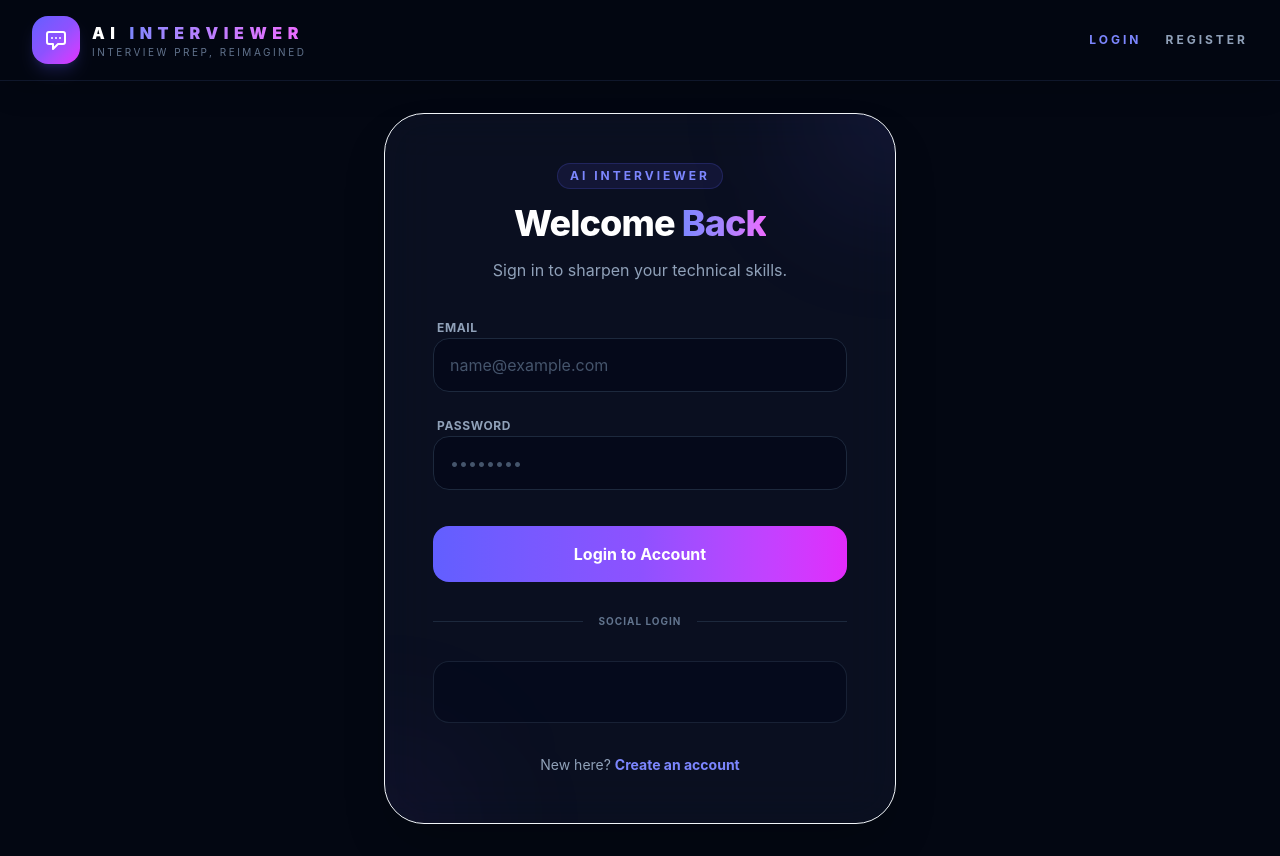
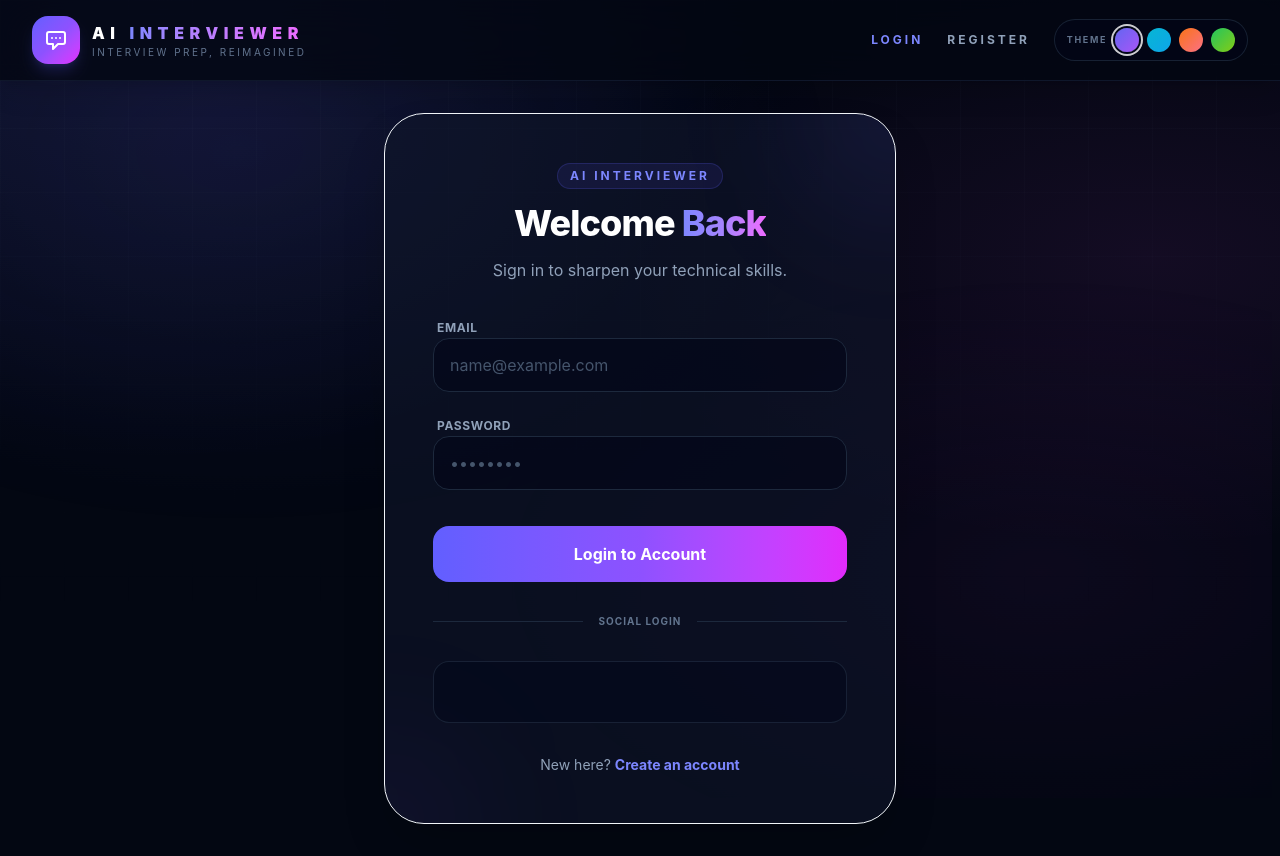
Before and after one commit to Mehtab7068/Google-Ai-Interview, a React (Vite) app in the folder frontend/: page /login in a window 1280 px wide. Built offline with nearby package versions, Linux system fonts and the light colour scheme; no server answers.

Commit message:
update in ui

```diff
--- a/frontend/src/App.jsx
+++ b/frontend/src/App.jsx
@@ -1,5 +1,5 @@
-import React, { lazy, Suspense } from 'react'
-import { Routes, Route } from 'react-router-dom'
+import { lazy, Suspense } from 'react'
+import { Routes, Route, useLocation } from 'react-router-dom'
 import useSocket from './hooks/useSocket';
 import { ToastContainer } from 'react-toastify';
 import Header from './components/Header';
@@ -15,14 +15,16 @@ const SessionReview = lazy(() => import('./pages/SessionReview'));
 
 const App = () => {
   useSocket();
+  const location = useLocation();
 
   return (
-    <div className='min-h-screen bg-[#030712] text-slate-100 relative overflow-hidden font-sans selection:bg-indigo-500/30 selection:text-white'>
+    <div className='app-shell min-h-screen text-slate-100 relative overflow-hidden font-sans selection:bg-indigo-500/30 selection:text-white'>
       <div className='relative z-10 flex flex-col min-h-screen'>
         <Header />
           <main className='flex-grow w-full'>
             <Suspense fallback={<div className='flex min-h-[60vh] items-center justify-center text-sm uppercase tracking-[0.25em] text-slate-400'>Loading workspace...</div>}>
-              <Routes>
+              <div key={location.pathname} className="route-transition">
+                <Routes>
             {/* Public routes - accessible to everyone */}
             <Route path='/' element={<Landing />} />
             <Route path='/login' element={<Login />} />
@@ -38,7 +40,8 @@ const App = () => {
 
             {/* 404 */}
             <Route path="*" element={<NotFound />} />
-              </Routes>
+                </Routes>
+              </div>
             </Suspense>
         </main>
       </div>
--- a/frontend/src/components/Header.jsx
+++ b/frontend/src/components/Header.jsx
@@ -2,6 +2,7 @@ import { useState } from "react"
 import { Link, useNavigate, useLocation } from "react-router-dom"
 import { useSelector, useDispatch } from "react-redux"
 import { logout, reset } from "../features/auth/authSlice"
+import ThemePicker from "./ThemePicker"
 
 const Header = () => {
   const navigate = useNavigate();
@@ -37,6 +38,7 @@ const Header = () => {
         </Link>
 
         <nav className="hidden md:flex items-center gap-6">
+          <div className="flex items-center gap-6">
             {user ? (
               <>
               <Link to="/dashboard" className={`text-xs font-bold uppercase tracking-[0.25em] transition ${isActive('/dashboard') ? 'text-indigo-400 border-b-2 border-indigo-500' : 'text-slate-400 hover:text-white border-b-2 border-transparent'}`}>Dashboard</Link>
@@ -48,11 +50,13 @@ const Header = () => {
               <button onClick={onLogout} className="rounded-xl bg-gradient-to-r from-rose-500 to-pink-500 px-5 py-2 text-xs font-black uppercase tracking-[0.2em] text-white shadow-md shadow-rose-500/20 transition hover:brightness-110 active:scale-95">Logout</button>
               </>
             ) : (
-            <div className="flex items-center gap-6">
+              <>
                 <Link to="/login" className={`text-xs font-bold uppercase tracking-[0.25em] transition ${isActive('/login') ? 'text-indigo-400' : 'text-slate-400 hover:text-white'}`}>Login</Link>
                 <Link to="/register" className={`text-xs font-bold uppercase tracking-[0.25em] transition ${isActive('/register') ? 'text-indigo-400' : 'text-slate-400 hover:text-white'}`}>Register</Link>
+              </>
+            )}
           </div>
-          )}
+          <ThemePicker />
         </nav>
 
         <button onClick={() => setIsMenuOpen(!isMenuOpen)} className="md:hidden inline-flex h-11 w-11 items-center justify-center rounded-xl bg-slate-900 border border-slate-800 text-slate-400 hover:text-indigo-400 transition-all">
@@ -85,6 +89,9 @@ const Header = () => {
                 <Link to="/register" onClick={() => setIsMenuOpen(false)} className={`block rounded-2xl border border-slate-850 bg-slate-900/30 px-5 py-4 text-base font-black uppercase tracking-[0.2em] ${isActive('/register') ? 'text-indigo-400' : 'text-slate-400 hover:text-white'}`}>Register</Link>
               </>
             )}
+            <div className="border-t border-slate-800 pt-4">
+              <ThemePicker />
+            </div>
           </div>
         </div>
       )}
--- a/frontend/src/components/SessionCard.jsx
+++ b/frontend/src/components/SessionCard.jsx
@@ -1,5 +1,3 @@
-import React from 'react';
-
 const SessionCard = ({ session, onClick, onDelete }) => {
   const sessionId = session._id || session.sessionId || '';
   const createdAt = session.createdAt
@@ -17,7 +15,7 @@ const SessionCard = ({ session, onClick, onDelete }) => {
   };
 
   return (
-    <div className="group relative overflow-hidden rounded-3xl border border-slate-850 bg-slate-900/40 p-6 shadow-xl transition-all duration-300 hover:-translate-y-1 hover:border-slate-800 hover:shadow-2xl">
+    <div className="motion-card group relative overflow-hidden rounded-3xl border border-slate-850 bg-slate-900/40 p-6 shadow-xl transition-all duration-300 hover:-translate-y-1 hover:border-slate-800 hover:shadow-2xl">
       <div className="absolute inset-x-0 top-0 h-[3px] bg-gradient-to-r from-indigo-500 via-violet-500 to-fuchsia-500 opacity-80" />
       <button
         type="button"
--- /dev/null
+++ b/frontend/src/components/ThemePicker.jsx
@@ -0,0 +1,50 @@
+import { useEffect, useState } from "react"
+
+const THEMES = [
+  { id: "midnight", label: "Midnight", colors: ["#6366f1", "#a855f7"] },
+  { id: "ocean", label: "Ocean", colors: ["#06b6d4", "#0ea5e9"] },
+  { id: "sunset", label: "Sunset", colors: ["#f97316", "#fb7185"] },
+  { id: "forest", label: "Forest", colors: ["#22c55e", "#84cc16"] },
+]
+
+const ThemePicker = () => {
+  const [theme, setTheme] = useState(() => {
+    const savedTheme = window.localStorage.getItem("ai-interviewer-theme")
+    return THEMES.some((option) => option.id === savedTheme) ? savedTheme : "midnight"
+  })
+
+  useEffect(() => {
+    document.documentElement.dataset.theme = theme
+    window.localStorage.setItem("ai-interviewer-theme", theme)
+  }, [theme])
+
+  return (
+    <div
+      className="flex items-center gap-2 rounded-full border border-slate-800/80 bg-slate-950/50 px-3 py-2"
+      role="group"
+      aria-label="Choose color theme"
+    >
+      <span className="hidden lg:inline text-[9px] font-bold uppercase tracking-[0.18em] text-slate-500">
+        Theme
+      </span>
+      {THEMES.map((option) => (
+        <button
+          key={option.id}
+          type="button"
+          onClick={() => setTheme(option.id)}
+          className={`flex h-6 w-6 items-center justify-center rounded-full transition-transform hover:scale-110 ${
+            theme === option.id ? "ring-2 ring-white/80 ring-offset-2 ring-offset-slate-950" : ""
+          }`}
+          style={{
+            background: `linear-gradient(135deg, ${option.colors[0]}, ${option.colors[1]})`,
+          }}
+          aria-label={`${option.label} theme`}
+          aria-pressed={theme === option.id}
+          title={`${option.label} theme`}
+        />
+      ))}
+    </div>
+  )
+}
+
+export default ThemePicker
--- a/frontend/src/index.css
+++ b/frontend/src/index.css
@@ -5,7 +5,120 @@ html {
 }
 
 body {
-  @apply bg-slate-950 text-slate-100;
+  @apply text-slate-100;
+  background: #030712;
+}
+
+.app-shell {
+  isolation: isolate;
+  background:
+    radial-gradient(ellipse at 12% 0%, var(--ambient-primary), transparent 38rem),
+    radial-gradient(ellipse at 90% 30%, var(--ambient-secondary), transparent 35rem),
+    #030712;
+  transition: background-color 400ms ease;
+}
+
+.app-shell::before,
+.app-shell::after {
+  position: fixed;
+  inset: 0;
+  z-index: 0;
+  pointer-events: none;
+  content: "";
+}
+
+.app-shell::before {
+  background:
+    radial-gradient(ellipse at 20% 20%, var(--ambient-primary), transparent 42%),
+    radial-gradient(ellipse at 82% 72%, var(--ambient-secondary), transparent 38%);
+  opacity: 0.65;
+  animation: ambient-drift 22s ease-in-out infinite alternate;
+}
+
+.app-shell::after {
+  background-image:
+    linear-gradient(rgb(148 163 184 / 3%) 1px, transparent 1px),
+    linear-gradient(90deg, rgb(148 163 184 / 3%) 1px, transparent 1px);
+  background-size: 64px 64px;
+  mask-image: linear-gradient(to bottom, black, transparent 80%);
+}
+
+html[data-theme="midnight"] {
+  color-scheme: dark;
+  --ambient-primary: rgb(99 102 241 / 13%);
+  --ambient-secondary: rgb(217 70 239 / 8%);
+}
+
+html[data-theme="ocean"] {
+  color-scheme: dark;
+  --color-indigo-400: #67e8f9;
+  --color-indigo-500: #06b6d4;
+  --color-indigo-600: #0891b2;
+  --color-violet-400: #7dd3fc;
+  --color-violet-500: #0ea5e9;
+  --color-violet-600: #0284c7;
+  --color-fuchsia-400: #a5f3fc;
+  --color-fuchsia-500: #22d3ee;
+  --color-fuchsia-600: #06b6d4;
+  --ambient-primary: rgb(6 182 212 / 13%);
+  --ambient-secondary: rgb(14 165 233 / 9%);
+}
+
+html[data-theme="sunset"] {
+  color-scheme: dark;
+  --color-indigo-400: #fdba74;
+  --color-indigo-500: #f97316;
+  --color-indigo-600: #ea580c;
+  --color-violet-400: #fda4af;
+  --color-violet-500: #fb7185;
+  --color-violet-600: #e11d48;
+  --color-fuchsia-400: #fecdd3;
+  --color-fuchsia-500: #f43f5e;
+  --color-fuchsia-600: #e11d48;
+  --ambient-primary: rgb(249 115 22 / 12%);
+  --ambient-secondary: rgb(244 63 94 / 9%);
+}
+
+html[data-theme="forest"] {
+  color-scheme: dark;
+  --color-indigo-400: #86efac;
+  --color-indigo-500: #22c55e;
+  --color-indigo-600: #16a34a;
+  --color-violet-400: #bef264;
+  --color-violet-500: #84cc16;
+  --color-violet-600: #65a30d;
+  --color-fuchsia-400: #bbf7d0;
+  --color-fuchsia-500: #4ade80;
+  --color-fuchsia-600: #22c55e;
+  --ambient-primary: rgb(34 197 94 / 12%);
+  --ambient-secondary: rgb(132 204 22 / 8%);
+}
+
+.route-transition {
+  animation: route-enter 520ms cubic-bezier(0.2, 0.75, 0.25, 1) both;
+}
+
+.motion-card {
+  transition:
+    transform 350ms cubic-bezier(0.2, 0.75, 0.25, 1),
+    border-color 350ms ease,
+    box-shadow 350ms ease,
+    background-color 350ms ease;
+}
+
+.motion-card:hover {
+  transform: translateY(-5px);
+  box-shadow: 0 24px 70px -38px var(--ambient-primary);
+}
+
+button,
+a {
+  -webkit-tap-highlight-color: transparent;
+}
+
+:focus-visible {
+  outline: 2px solid var(--color-indigo-400);
+  outline-offset: 3px;
 }
 
 @keyframes float {
@@ -16,3 +129,34 @@ body {
 .animate-float {
   animation: float 7s ease-in-out infinite;
 }
+
+.animate-blob {
+  animation: blob-drift 18s ease-in-out infinite alternate;
+}
+
+@keyframes ambient-drift {
+  from { transform: translate3d(-1.5%, -1%, 0) scale(1); }
+  to { transform: translate3d(1.5%, 1%, 0) scale(1.08); }
+}
+
+@keyframes blob-drift {
+  0% { transform: translate3d(0, 0, 0) scale(1); }
+  50% { transform: translate3d(18px, -24px, 0) scale(1.06); }
+  100% { transform: translate3d(-14px, 16px, 0) scale(0.96); }
+}
+
+@keyframes route-enter {
+  from { opacity: 0; transform: translateY(12px); }
+  to { opacity: 1; transform: translateY(0); }
+}
+
+@media (prefers-reduced-motion: reduce) {
+  *,
+  *::before,
+  *::after {
+    scroll-behavior: auto !important;
+    animation-duration: 0.01ms !important;
+    animation-iteration-count: 1 !important;
+    transition-duration: 0.01ms !important;
+  }
+}
--- a/frontend/src/pages/Dashboard.jsx
+++ b/frontend/src/pages/Dashboard.jsx
@@ -106,7 +106,7 @@ const Dashboard = () => {
   return (
     <div className="mx-auto w-full max-w-screen-xl px-4 sm:px-6 py-6 sm:py-12 space-y-8 sm:space-y-12">
       <div className="grid gap-6 xl:grid-cols-[1.6fr_1fr]">
-        <div className="rounded-[2rem] border border-slate-850 bg-slate-900/40 p-8 shadow-2xl backdrop-blur-xl relative overflow-hidden group hover:border-slate-800 transition-all duration-500">
+        <div className="motion-card rounded-[2rem] border border-slate-850 bg-slate-900/40 p-8 shadow-2xl backdrop-blur-xl relative overflow-hidden group hover:border-slate-800 transition-all duration-500">
           <div className="absolute -top-24 -right-24 w-48 h-48 bg-indigo-500/10 rounded-full blur-3xl" />
 
           <div className="flex flex-col gap-6 sm:flex-row sm:items-end sm:justify-between relative z-10">
@@ -136,7 +136,7 @@ const Dashboard = () => {
           </div>
         </div>
 
-        <aside className="rounded-[2rem] border border-slate-855 bg-[#030712]/60 p-6 sm:p-8 shadow-2xl backdrop-blur-xl relative overflow-hidden group hover:border-slate-800 transition-all duration-500">
+        <aside className="motion-card rounded-[2rem] border border-slate-855 bg-[#030712]/60 p-6 sm:p-8 shadow-2xl backdrop-blur-xl relative overflow-hidden group hover:border-slate-800 transition-all duration-500">
           <div className="absolute -bottom-24 -right-24 w-48 h-48 bg-violet-500/5 rounded-full blur-3xl" />
 
           <div className="flex items-center justify-between gap-4 relative z-10">
--- a/frontend/src/pages/Landing.jsx
+++ b/frontend/src/pages/Landing.jsx
@@ -158,7 +158,7 @@ const Landing = () => {
                                 ].map((feature, index) => (
                                     <div
                                         key={feature.title}
-                                        className='group relative p-6 sm:p-8 bg-slate-900/40 backdrop-blur-xl border border-slate-850 rounded-3xl hover:border-indigo-500/30 hover:bg-slate-900/60 transition-all duration-500 animate-in fade-in slide-in-from-bottom-4 duration-500'
+                                        className='motion-card group relative p-6 sm:p-8 bg-slate-900/40 backdrop-blur-xl border border-slate-850 rounded-3xl hover:border-indigo-500/30 hover:bg-slate-900/60 transition-all duration-500 animate-in fade-in slide-in-from-bottom-4 duration-500'
                                         style={{ animationDelay: `${index * 100}ms` }}
                                     >
                                         <div className='absolute inset-0 bg-gradient-to-br from-indigo-500/5 to-transparent opacity-0 group-hover:opacity-100 transition-opacity duration-500 rounded-3xl' />
--- a/frontend/src/pages/Login.jsx
+++ b/frontend/src/pages/Login.jsx
@@ -72,7 +72,7 @@ const Login = () => {
 
   return (
     <div className='flex justify-center items-center min-h-[80vh] px-4 py-8 sm:px-6 lg:px-8'>
-      <div className='w-full max-w-lg bg-slate-900/60 backdrop-blur-xl p-8 sm:p-12 border border-slate-850 rounded-[2.5rem] shadow-2xl relative overflow-hidden group hover:border-slate-800 transition-all duration-550'>
+      <div className='motion-card w-full max-w-lg bg-slate-900/60 backdrop-blur-xl p-8 sm:p-12 border border-slate-850 rounded-[2.5rem] shadow-2xl relative overflow-hidden group hover:border-slate-800 transition-all duration-550'>
         {/* Decorative corner glows */}
         <div className='absolute -top-24 -right-24 w-48 h-48 bg-indigo-500/10 rounded-full blur-3xl group-hover:bg-indigo-500/15 transition-all duration-500' />
         <div className='absolute -bottom-24 -left-24 w-48 h-48 bg-violet-500/5 rounded-full blur-3xl group-hover:bg-violet-500/10 transition-all duration-500' />
--- a/frontend/src/pages/Profile.jsx
+++ b/frontend/src/pages/Profile.jsx
@@ -69,7 +69,7 @@ const Profile = () => {
 
   return (
     <div className='min-h-[80vh] max-w-4xl mx-auto px-4 py-6 sm:px-6 sm:py-12 pb-24'>
-      <div className='bg-slate-900/60 backdrop-blur-xl rounded-[2.5rem] shadow-2xl p-8 sm:p-12 border border-slate-850 relative overflow-hidden group hover:border-slate-800 transition-all duration-500'>
+      <div className='motion-card bg-slate-900/60 backdrop-blur-xl rounded-[2.5rem] shadow-2xl p-8 sm:p-12 border border-slate-850 relative overflow-hidden group hover:border-slate-800 transition-all duration-500'>
         {/* Ambient glow backgrounds */}
         <div className='absolute -top-32 -right-32 w-64 h-64 bg-indigo-500/10 rounded-full blur-3xl' />
         <div className='absolute -bottom-32 -left-32 w-64 h-64 bg-violet-500/5 rounded-full blur-3xl' />
--- a/frontend/src/pages/Register.jsx
+++ b/frontend/src/pages/Register.jsx
@@ -69,7 +69,7 @@ const Register = () => {
 
   return (
     <div className='flex justify-center items-center min-h-[85vh] px-4 py-8 sm:px-6 lg:px-8'>
-      <div className='w-full max-w-lg bg-slate-900/60 backdrop-blur-xl p-8 sm:p-12 border border-slate-850 rounded-[2.5rem] shadow-2xl relative overflow-hidden group hover:border-slate-800 transition-all duration-550'>
+      <div className='motion-card w-full max-w-lg bg-slate-900/60 backdrop-blur-xl p-8 sm:p-12 border border-slate-850 rounded-[2.5rem] shadow-2xl relative overflow-hidden group hover:border-slate-800 transition-all duration-550'>
         {/* Decorative corner glows */}
         <div className='absolute -top-24 -right-24 w-48 h-48 bg-indigo-500/10 rounded-full blur-3xl group-hover:bg-indigo-500/15 transition-all duration-500' />
         <div className='absolute -bottom-24 -left-24 w-48 h-48 bg-violet-500/5 rounded-full blur-3xl group-hover:bg-violet-500/10 transition-all duration-500' />
```
Also changed, not shown: 1 other file (tests, documents, lock files or other folders). Lines whose indentation alone changed are shown as unchanged.
